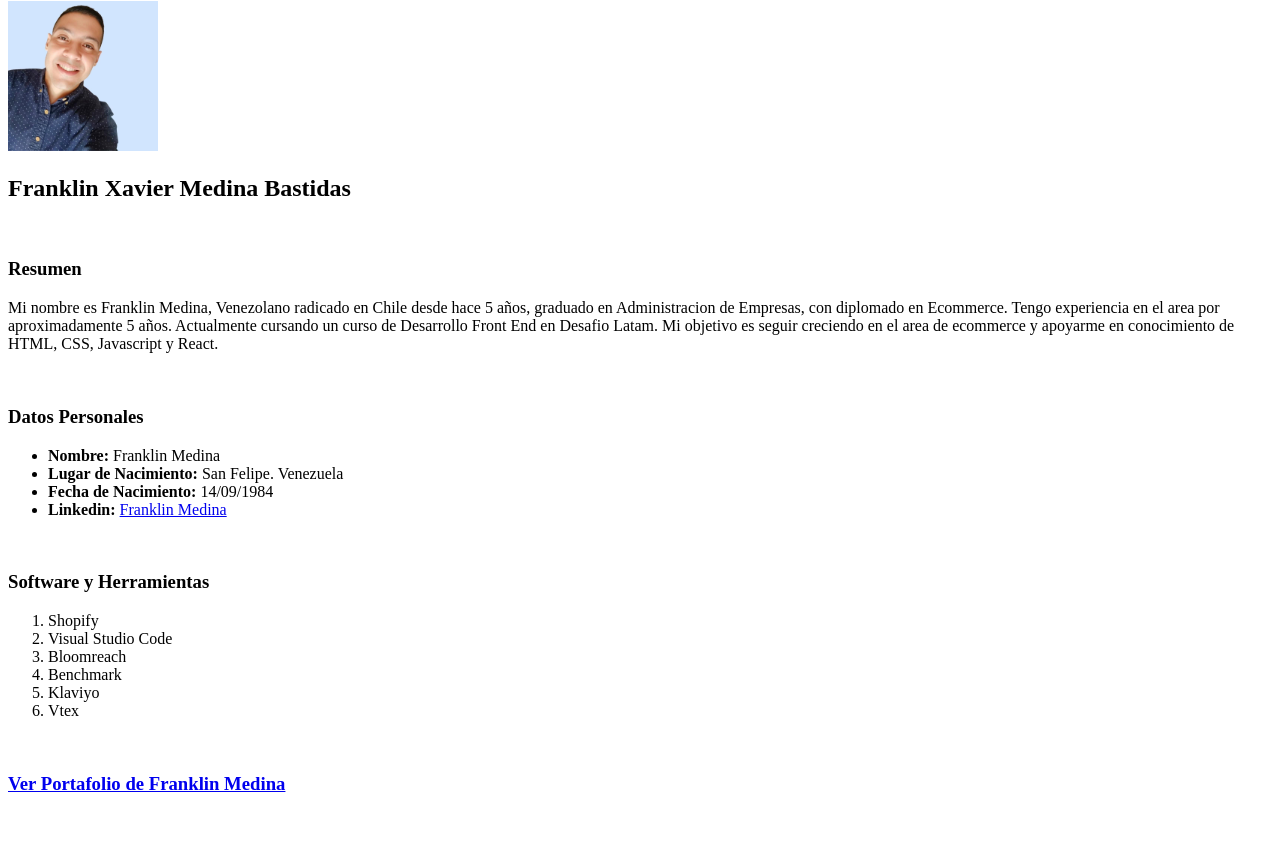
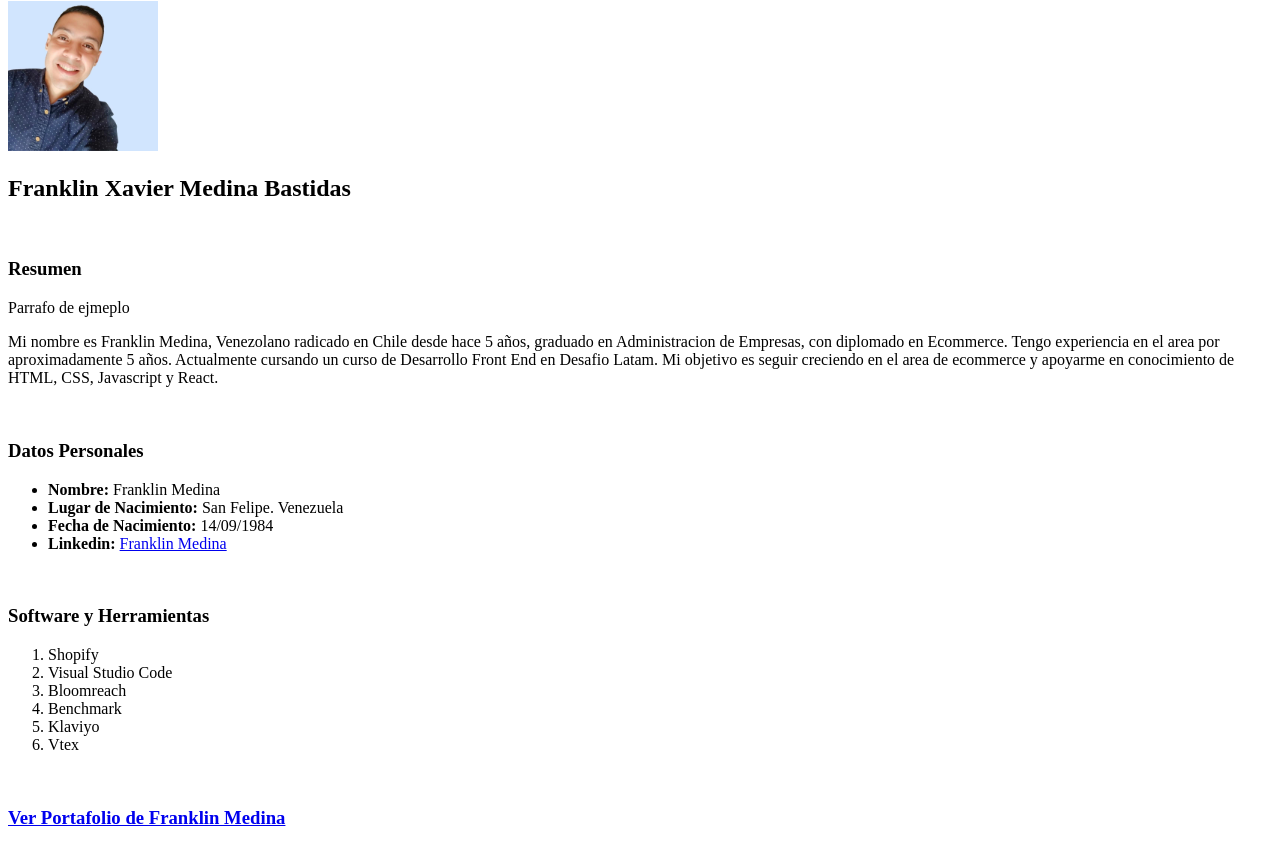
Before and after one commit to franklinxavier14/proyectocv, a plain HTML site: page index.html in a window 1280 px wide. Shown: the part 79-926 px from the top of the page. Before the commit the page ends 892 px from the top, so only its background shows below. Drawn offline with Linux system fonts and the light colour scheme.

Commit message:
se agrego un parrafo

```diff
--- a/index.html
+++ b/index.html
@@ -16,6 +16,7 @@
     <h2>Franklin Xavier Medina Bastidas</h2>
     <br />
     <h3>Resumen</h3>
+    <p>Parrafo de ejmeplo</p>
     <p>
       Mi nombre es Franklin Medina, Venezolano radicado en Chile desde hace 5
       años, graduado en Administracion de Empresas, con diplomado en Ecommerce.
```
